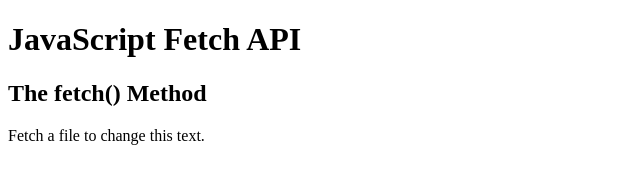
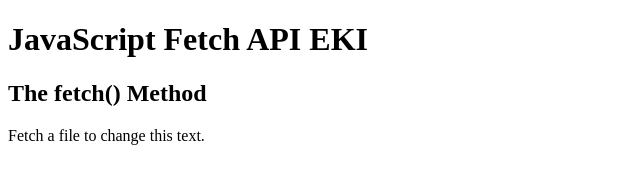
Before and after one commit to Ekrem-Jasharaj/EJ, a plain HTML site: page Fetch.html in a window 1280 px wide. Shown: the whole page, without its empty margins (0-640 px from the left). Drawn offline with Linux system fonts and the light colour scheme; no server answers.

Commit message:
Update Fetch.html

```diff
--- a/Fetch.html
+++ b/Fetch.html
@@ -2,7 +2,7 @@
 <html>
 <body>
 
-<h1>JavaScript Fetch API</h1>
+<h1>JavaScript Fetch API EKI</h1>
 <h2>The fetch() Method</h2>
 <p id="demo">Fetch a file to change this text.</p>
 
```
